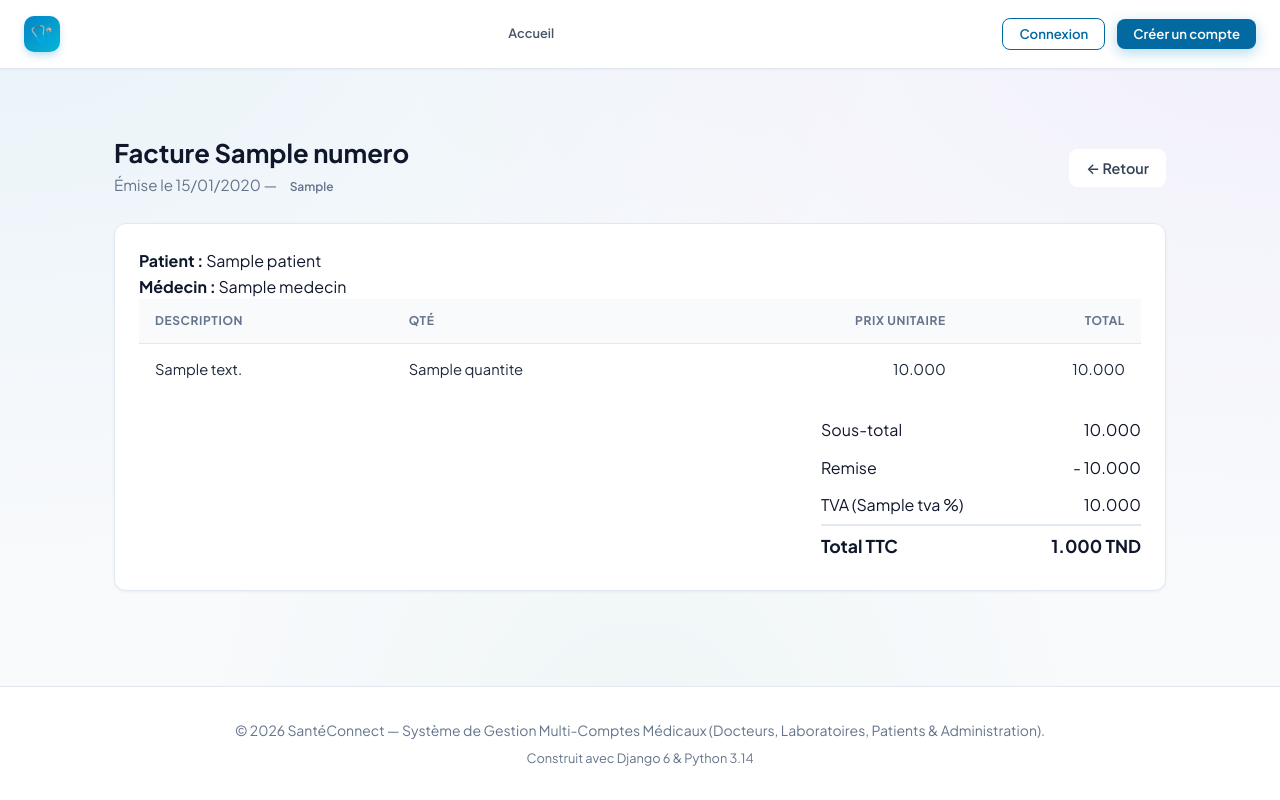
After one commit to azizlaribii/Django_Python, a Django app: template templates/billing/facture_detail.html in a window 1280 px wide. The commit adds this page. Run offline with Django 5.2, Linux system fonts and the light colour scheme; the template is opened without the code that fills it: most values are stand-ins (such as "Sample title", 1, 10 or a date in 2020).

Commit message:
ajout des permission + ajout interface liste des facturs + interface details

```diff
--- a/billing/urls.py
+++ b/billing/urls.py
@@ -6,4 +6,7 @@ urlpatterns = [
     path('tarifs/nouveau/', views.tarif_create, name='tarif_create'),
     path('tarifs/<int:pk>/modifier/', views.tarif_update, name='tarif_update'),
     path('tarifs/<int:pk>/supprimer/', views.tarif_delete, name='tarif_delete'),
+
+    path('factures/', views.facture_list, name='facture_list'),
+    path('factures/<int:pk>/', views.facture_detail, name='facture_detail'),
 ]
--- a/static/billing/billing.css
+++ b/static/billing/billing.css
@@ -142,3 +142,11 @@
 .billing-page .delete-box h2 { margin: 0 0 8px; }
 .billing-page .delete-box p { color: var(--muted); }
 .billing-page .delete-box .form-actions { justify-content: center; border: none; }
+.badge-en_attente { background: #fef3c7; color: #92400e; }
+.badge-partielle  { background: #dbeafe; color: #1e40af; }
+.badge-payee      { background: #dcfce7; color: #166534; }
+.badge-annulee    { background: #fee2e2; color: #991b1b; }
+
+.billing-page .totals { margin-left: auto; max-width: 320px; margin-top: 16px; }
+.billing-page .totals div { display: flex; justify-content: space-between; padding: 6px 0; }
+.billing-page .totals .grand { border-top: 2px solid var(--border); font-weight: 700; font-size: 1.1rem; }
--- a/templates/base.html
+++ b/templates/base.html
@@ -54,6 +54,9 @@
                 {% endif %}
                 {% if user.is_admin_user or user.is_staff or user.is_superuser %}
                 <a href="{% url 'tarif_list' %}" class="nav-item-link" id="nav-tarifs">Tarifs</a>
+                {% if user.is_admin_user or user.is_doctor or user.is_patient %}
+                <a href="{% url 'facture_list' %}" class="nav-item-link" id="nav-factures">Factures</a>
+                {% endif %}
                 {% endif %}
                 {% endif %}
             </div>
--- /dev/null
+++ b/templates/billing/facture_detail.html
@@ -0,0 +1,44 @@
+{% extends 'base.html' %}
+{% load static %}
+
+{% block content %}
+<link rel="stylesheet" href="{% static 'billing/billing.css' %}">
+<div class="container billing-page">
+    <div class="page-header">
+        <div>
+            <h1>Facture {{ facture.numero }}</h1>
+            <p>Émise le {{ facture.date_emission|date:"d/m/Y" }} —
+               <span class="badge badge-{{ facture.statut|lower }}">{{ facture.get_statut_display }}</span></p>
+        </div>
+        <a href="{% url 'facture_list' %}" class="btn btn-light">← Retour</a>
+    </div>
+
+    <div class="card"><div class="card-body">
+        <p><strong>Patient :</strong> {{ facture.patient.get_full_name|default:facture.patient.username }}</p>
+        {% if facture.medecin %}
+        <p><strong>Médecin :</strong> {{ facture.medecin.get_full_name|default:facture.medecin.username }}</p>
+        {% endif %}
+
+        <table>
+            <thead><tr><th>Description</th><th>Qté</th>
+                <th class="text-right">Prix unitaire</th><th class="text-right">Total</th></tr></thead>
+            <tbody>
+                {% for l in facture.lignes.all %}
+                <tr><td>{{ l.description }}</td><td>{{ l.quantite }}</td>
+                    <td class="text-right">{{ l.prix_unitaire|floatformat:3 }}</td>
+                    <td class="text-right">{{ l.total|floatformat:3 }}</td></tr>
+                {% empty %}
+                <tr><td colspan="4" class="empty">Aucune ligne.</td></tr>
+                {% endfor %}
+            </tbody>
+        </table>
+
+        <div class="totals">
+            <div><span>Sous-total</span><span>{{ facture.sous_total|floatformat:3 }}</span></div>
+            <div><span>Remise</span><span>- {{ facture.remise|floatformat:3 }}</span></div>
+            <div><span>TVA ({{ facture.tva }} %)</span><span>{{ facture.montant_tva|floatformat:3 }}</span></div>
+            <div class="grand"><span>Total TTC</span><span>{{ facture.total_ttc|floatformat:3 }} TND</span></div>
+        </div>
+    </div></div>
+</div>
+{% endblock %}
```
Also changed, not shown: billing/permissions.py (added, +44 -0 lines), billing/views.py (+23 -9 lines), templates/billing/facture_list.html (added, +47 -0 lines), db.sqlite3.
